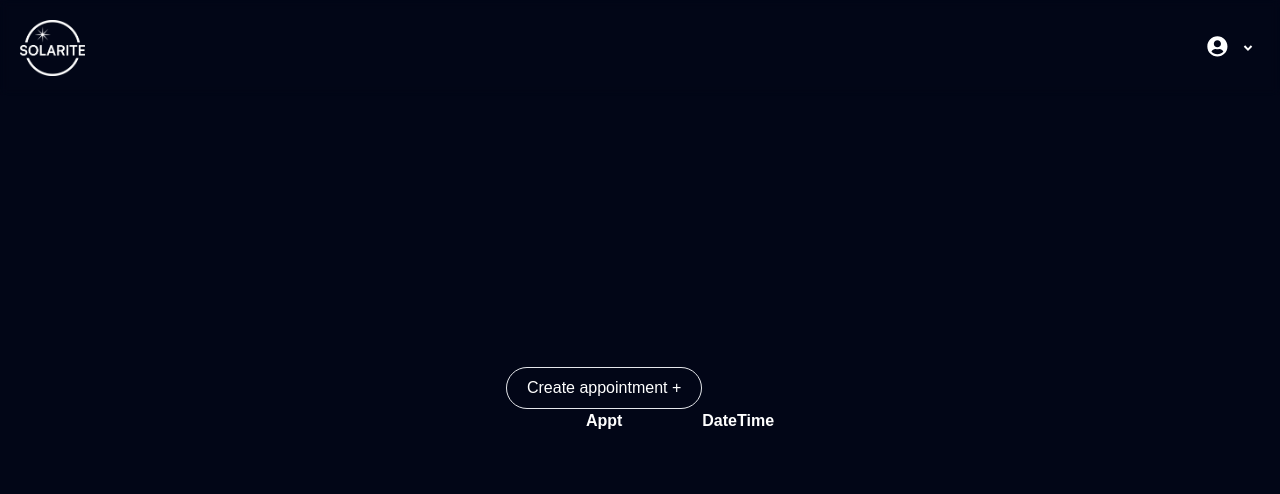
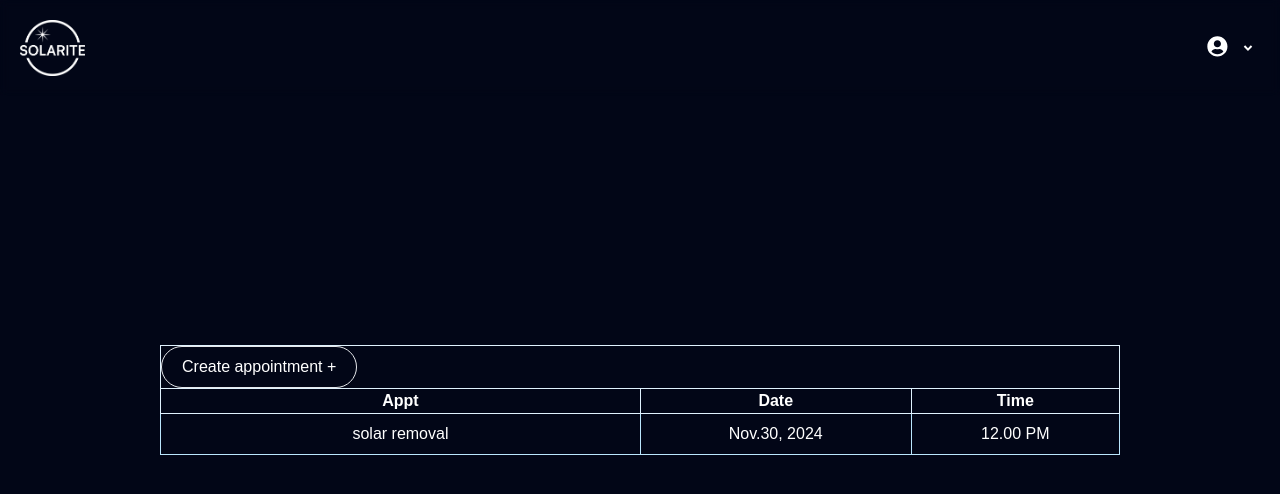
Before and after one commit to chingu-voyages/v52-tier2-team-25, a React (Vite) app in the folder solarite/: page /userPage in a window 1280 px wide. Shown: the top 494 px of the page. Built offline with nearby package versions, Linux system fonts and the light colour scheme; a web font is replaced by a local one.

Commit message:
styled tables some more

```diff
--- a/solarite/src/pages/UserPage/ui/Table.jsx
+++ b/solarite/src/pages/UserPage/ui/Table.jsx
@@ -3,12 +3,17 @@ import { SecondaryButton } from "@/components/Secondarybutton"
 export function Table () {
     return(
         <div id="table">
-            <table className="w-full h-full">
+            <table className="w-[60rem] h-full border border-sky-100 rounded">
             <SecondaryButton label="Create appointment +"/>
-                <tr>
-                    <th className="text-white">Appt</th>
-                    <th className="text-white">Date</th>
-                    <th className="text-white">Time</th>
+                <tr className="border border-sky-100">
+                    <th className="text-white border border-sky-100">Appt</th>
+                    <th className="text-white border border-sky-100">Date</th>
+                    <th className="text-white border border-sky-100">Time</th>
+                </tr>
+                <tr className="border border-sky-200">
+                    <td className="text-white p-2 text-center border border-sky-200">solar removal</td>
+                    <td className="text-white p-2 text-center border border-sky-200">Nov.30, 2024</td>
+                    <td className="text-white p-2 text-center border border-sky-200">12.00 PM</td>
                 </tr>
             </table>
         </div>
```
